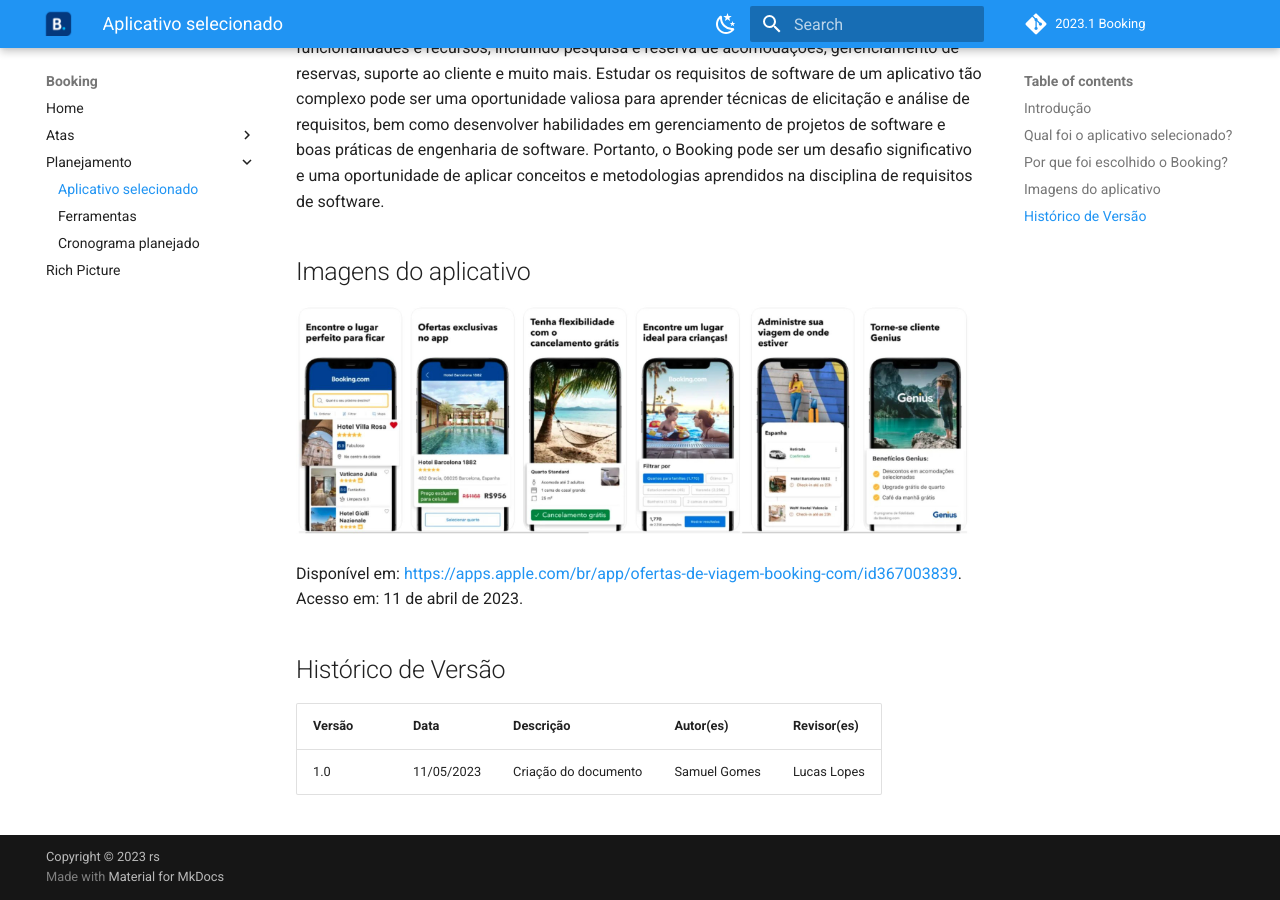
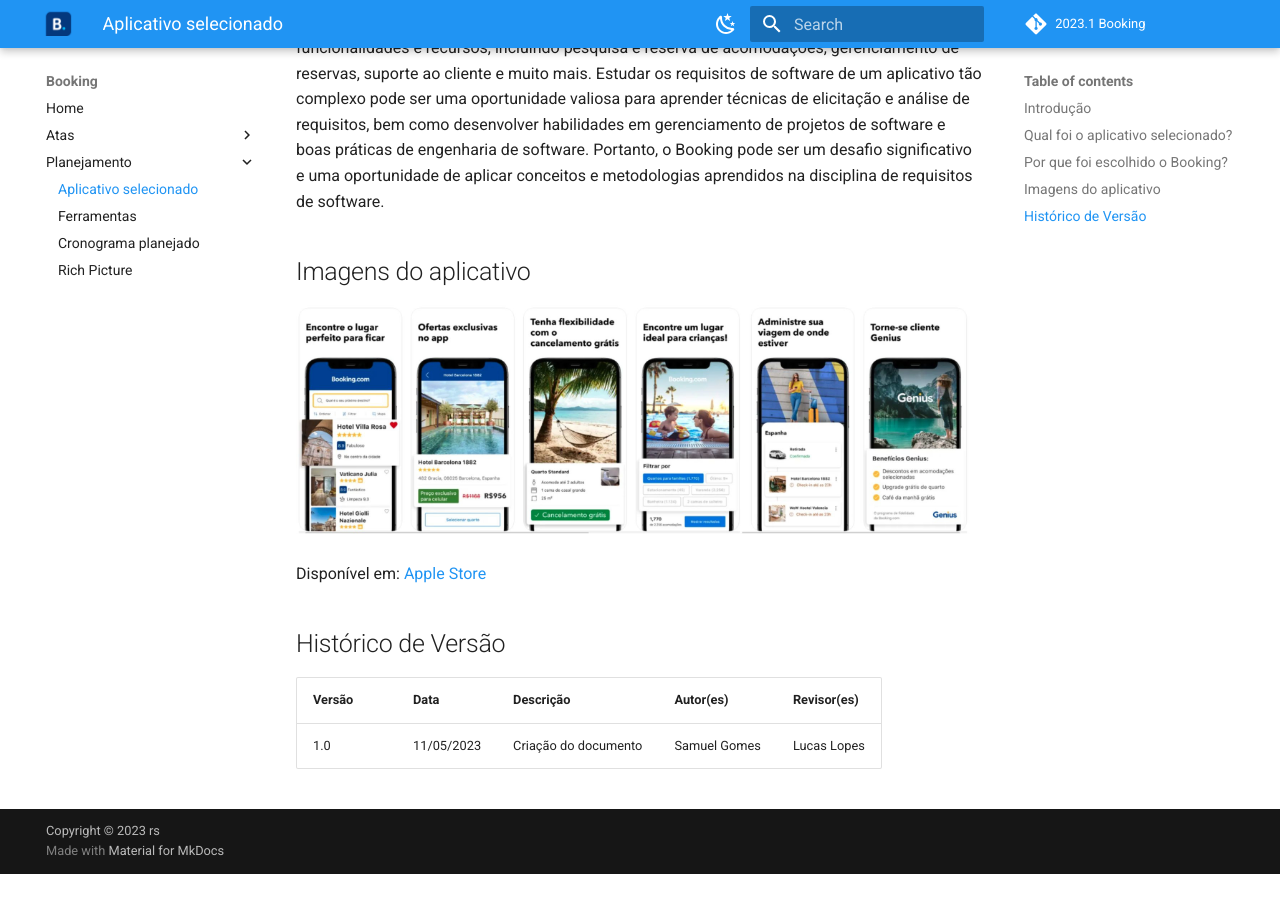
Before and after one commit to Requisitos-de-Software/2023.1-Booking, an MkDocs documentation site: the page built from docs/planejamento/aplicativoSelecionado.md, in a window 1280 px wide and 900 px high, scrolled down 608 px. Built offline with MkDocs 1.6.1 and Material for MkDocs 9.7.7, drawn with Linux system fonts in a browser that asks for light colours; comment, search, counter and statistics services are not loaded; after the commit the page ends 1482 px from its top, so only the background shows below that.

Commit message:
Alterando texto
Co-authored-by: SamuelGSouza <samuelgomes318@gmail.com>
Co-authored-by: PedroHenrique2077 <pedrozinho.herique11@gmail.com>

```diff
--- a/docs/planejamento/aplicativoSelecionado.md
+++ b/docs/planejamento/aplicativoSelecionado.md
@@ -14,7 +14,7 @@
 
 ![Imagens do aplicativo Booking](../assets/appSelecionado/imagensBooking.jpg)
 
-Disponível em: [https://apps.apple.com/br/app/ofertas-de-viagem-booking-com/id367003839](https://apps.apple.com/br/app/ofertas-de-viagem-booking-com/id367003839). Acesso em: 11 de abril de 2023.
+Disponível em: [Apple Store](https://apps.apple.com/br/app/ofertas-de-viagem-booking-com/id367003839)
 
 ## Histórico de Versão
 
--- a/mkdocs.yml
+++ b/mkdocs.yml
@@ -35,4 +35,4 @@
       - Aplicativo selecionado: planejamento/aplicativoSelecionado.md
       - Ferramentas: planejamento/ferramentas.md
       - Cronograma planejado: planejamento/cronograma.md
-  - Rich Picture: planejamento/richPicture.md
+      - Rich Picture: planejamento/richPicture.md
```
